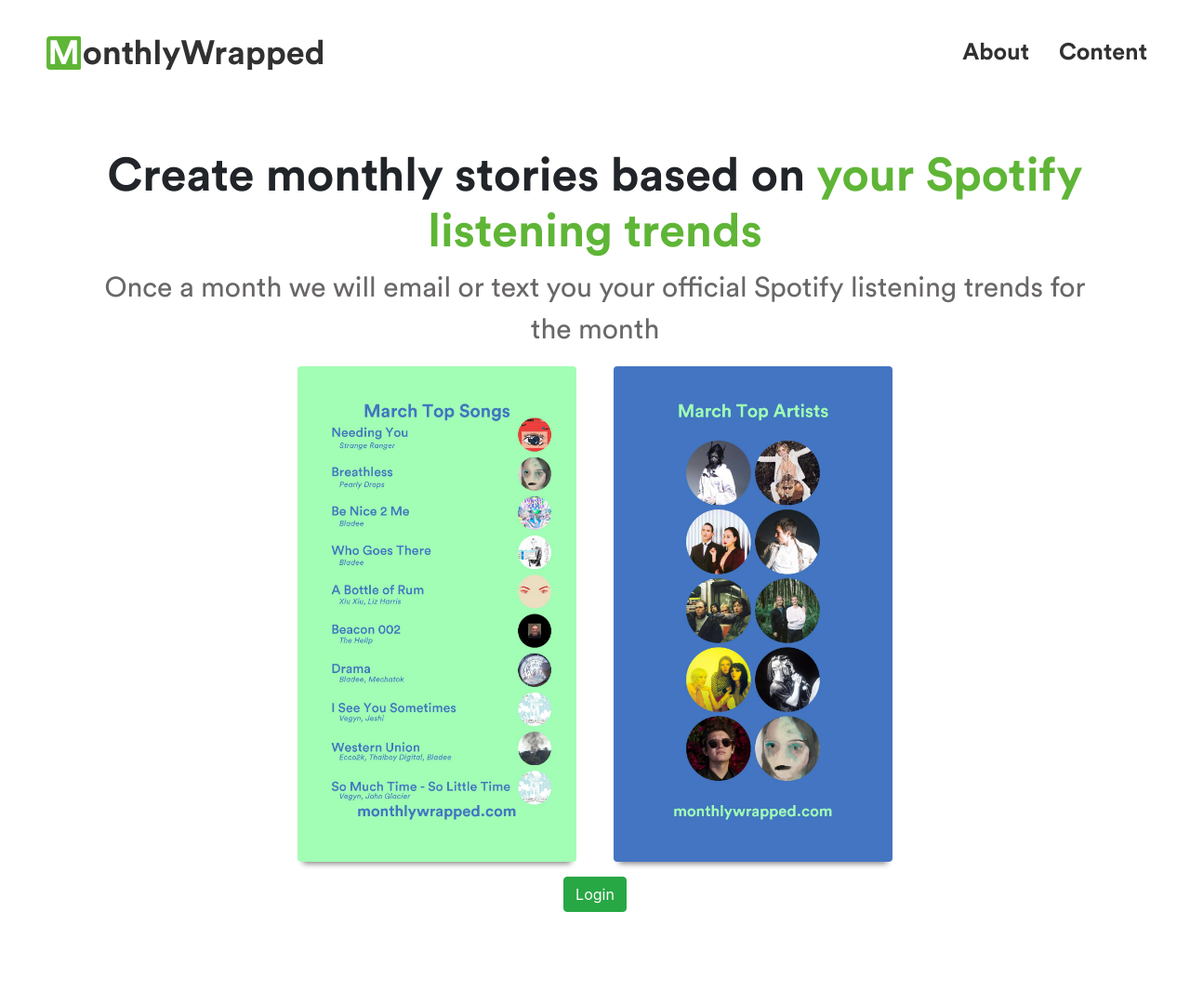
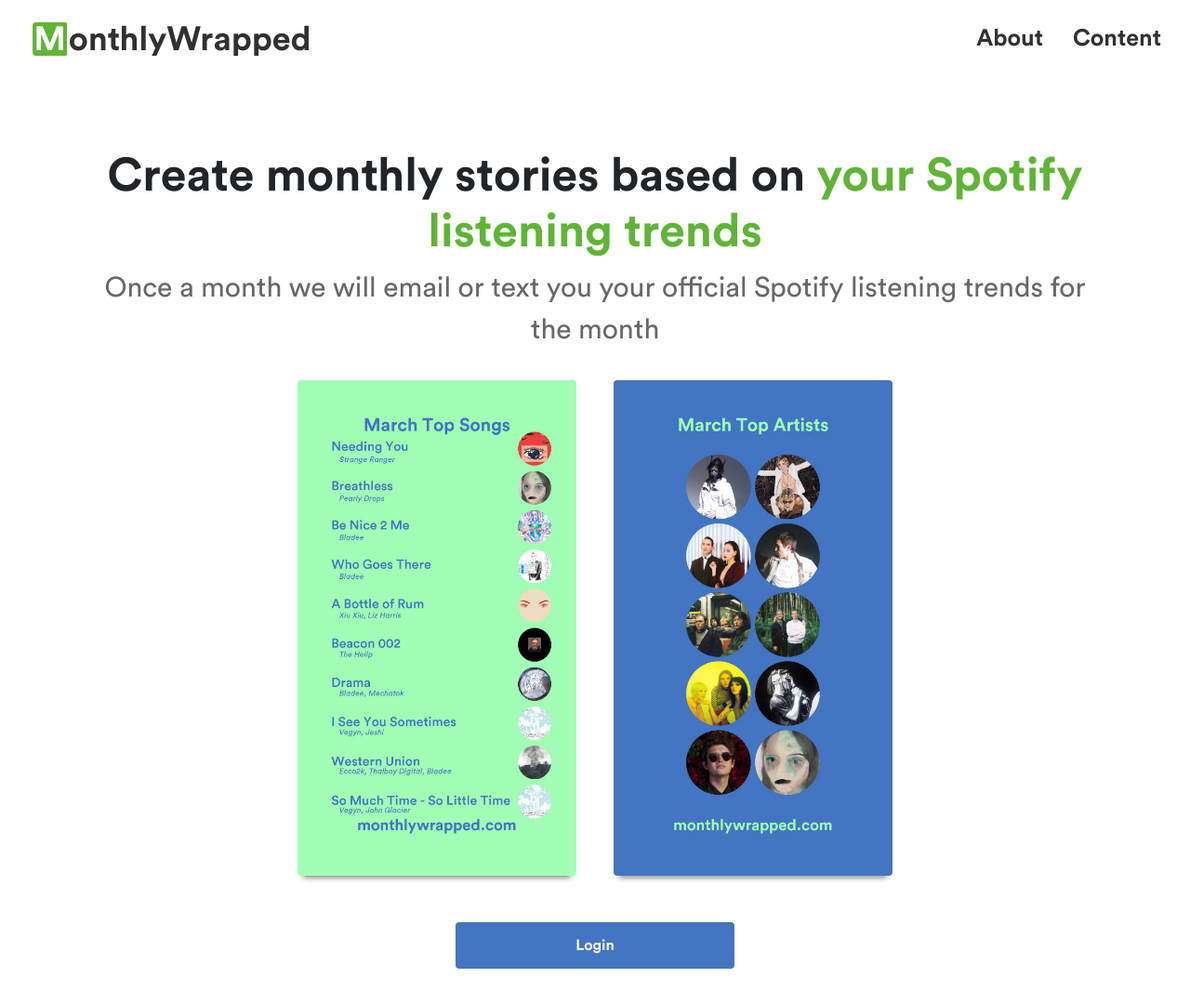
Before and after one commit to jakemcannon/MonthlyWrapped_frontend, a React (Create React App) app: page / in a window 1280 px wide. Shown: the top 1080 px of the page at 93% size. Before the commit the page ends 981 px from the top, so only its background shows below. Built offline with nearby package versions, Linux system fonts and the light colour scheme.

Commit message:
update login button and other css

```diff
--- a/src/App.css
+++ b/src/App.css
@@ -11,8 +11,8 @@
   justify-content: center;
   align-items: center;
   align-content: center;
+  text-align: center;
   font-size: 50px;
-  text-align: center;
   font-family: CircularStd-Bold;
 }
 
@@ -22,9 +22,14 @@
   align-items: center;
   align-content: center;
   text-align: center;
+  color: #6A6767;
+  font-size: 30px;
   font-family: CircularStd-Book;
-  font-size: 30px;
-  color: #6A6767;
+}
+
+span{
+  display: contents;
+  color: #5FB536
 }
 
 .photo-list{
@@ -37,55 +42,52 @@
 }
 
 .photo-list li {
-  margin: 0 20px;
   list-style: None;
   padding: 0;
+  margin: 0 20px;
+  margin-top: 15px;
   box-shadow: 0 8px 6px -6px rgb(129, 129, 129);
 }
 
 img{
   width: 300px;
   border-radius: 4px;
-  /* box-shadow: 0 8px 6px -6px rgb(129, 129, 129); */
 }
 
 .btn-success {
-  display: block;
+  /* display: block; */
   display: flex;
   justify-content: center;
   align-items: center;
   align-content: center;
   text-align: center;
-  color: red;
+  min-height: 50px;
+  min-width: 300px;
+  font-size: 20px;
+  font-family: CircularStd-Bold;
+  background-color: #4475C2 !important;
+  border: 0 !important;
 }
 
-span{
-  display: contents;
-  color: #5FB536
-}
-
-.justify-content-md-center {
-  display: flex;
-  justify-content: center;
-  align-items: center;
-  align-content: center;
-  background: darkblue;
+.btn-success:hover {
+  background: #6b98df !important;
 }
 
 .login-btn {
   display: flex;
   justify-content: center;
+  margin-top: 50px;
 }
 
 /* navbar */
 
 nav{
-  display: flex;
-  justify-content: flex-end;
-  align-items: center;
+  /* display: flex; */
+  /* justify-content: flex-end; */
+  /* align-items: center; */
+  color: black;
   min-height: 20vh;
-  color: black;
-  padding: 30px;
+  padding: 15px;
 }
 
 .nav-links{
@@ -93,7 +95,6 @@
   justify-content: flex-end;
   align-items: center;
   list-style: none;
-  color: black;
 }
 
 .nav-links li{
@@ -110,9 +111,17 @@
 .nav-img{
   margin-right: auto;
   margin-left: -20px;
+  /* margin-top: -10px; */
 }
 
-/* if I use this to edit bootstrap images
-  I end up breaking the logo on the far left
- */
-/* @import 'bootstrap/dist/css/bootstrap.min.css'; */
+/* footer */
+.footer{
+  display: flex;
+  justify-content: flex-end;
+  align-items: center;
+  min-height: 20vh;
+  color: black;
+  padding: 30px;
+}
+
+@import 'bootstrap/dist/css/bootstrap.min.css';
--- a/src/App.js
+++ b/src/App.js
@@ -6,6 +6,7 @@
 import './components/LandingPage.js';
 
 import Nav from './components/Nav.js'
+import Footer from './components/Footer.js'
 import LandingPage from './components/LandingPage.js';
 import Content from './components/Content.js'
 import Account from './components/Account.js'
@@ -29,6 +30,7 @@
           <Route path="/account" component={Account}/>
           <Route path="/about" component={About}/>
         </Switch>
+      <Footer />
     </Router>
   );
 }
--- /dev/null
+++ b/src/components/Footer.js
@@ -0,0 +1,10 @@
+import React from 'react'
+
+function Footer() {
+    return (
+        <div className="footer">
+        </div>
+    )
+}
+
+export default Footer
--- a/src/components/LandingPage.js
+++ b/src/components/LandingPage.js
@@ -44,7 +44,7 @@
                 </li>
             </ul>
             <div className="login-btn">
-            <Button variant="success" onClick={tempAuthFunc}> Login </Button>
+            <Button variant="success shadow-none" onClick={tempAuthFunc}> Login </Button>
             </div>
         </div>
     )
--- a/src/components/Nav.js
+++ b/src/components/Nav.js
@@ -6,8 +6,7 @@
     return (
         <nav>
             <ul className="nav-links">
-             <img className="nav-img" src={logo} alt='logo'/>
-
+            <img className="nav-img" src={logo} alt='logo'/>
                 <Link className="nav-link" to='/about'>
                     <li>About</li>
                 </Link>
```
